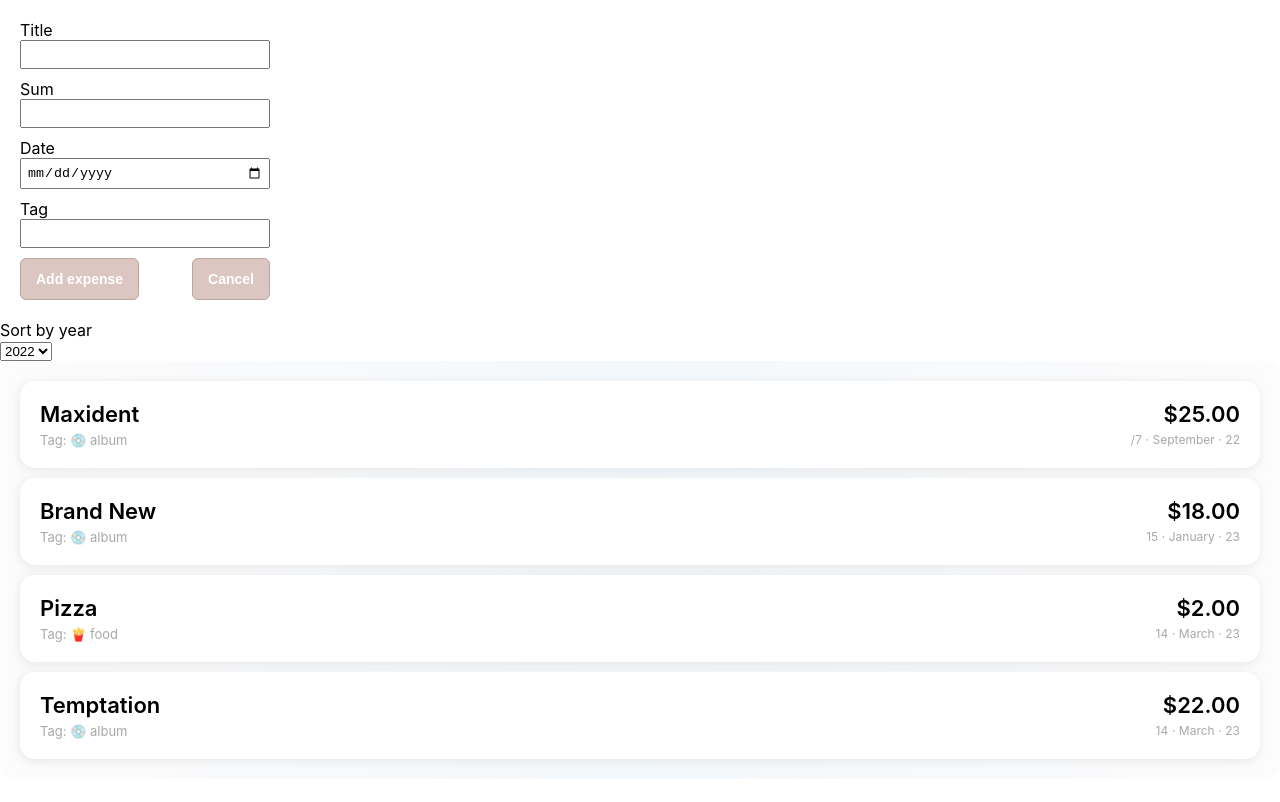
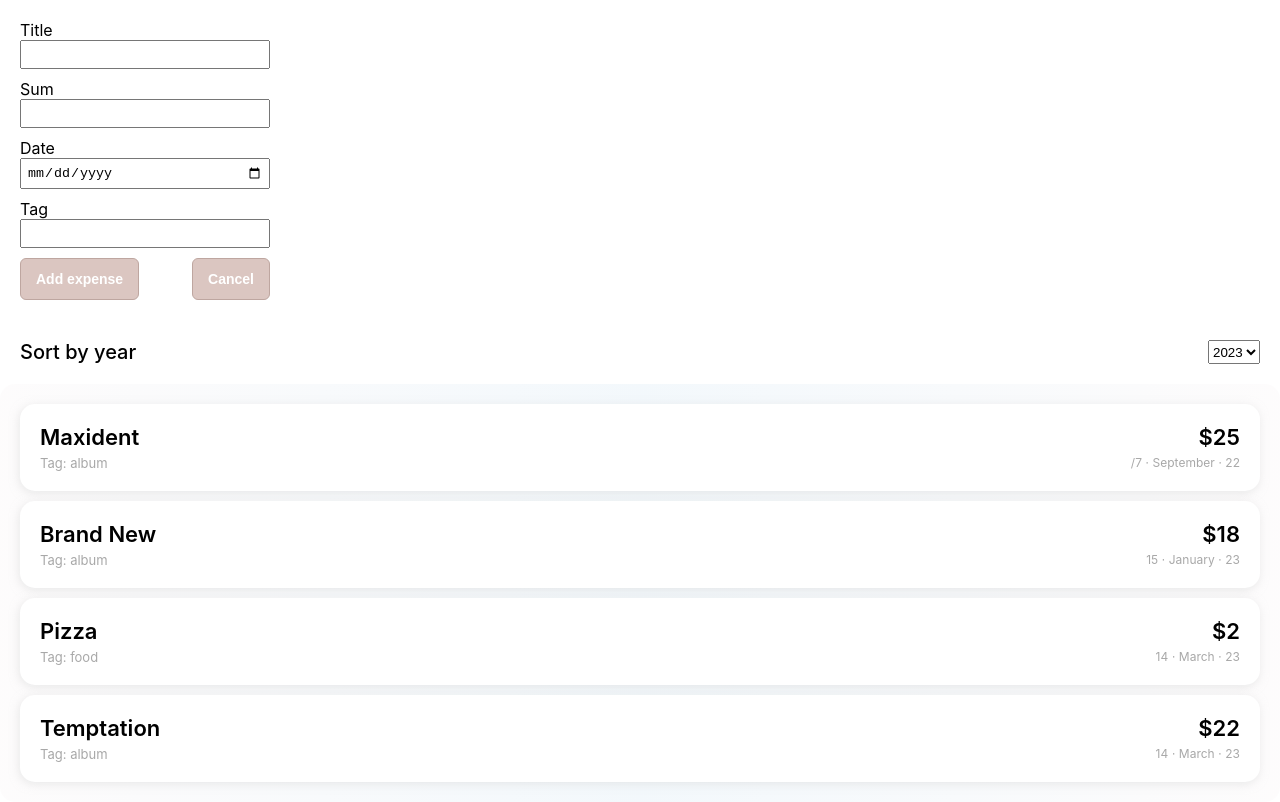
Before and after one commit to potatbut/expenses, a React (Create React App) app: page / in a window 1280 px wide. Built offline with nearby package versions, Linux system fonts and the light colour scheme.

Commit message:
Adding expenses handler

```diff
--- a/src/App.js
+++ b/src/App.js
@@ -1,9 +1,8 @@
+import React, {useState} from "react";
 import Expenses from "./components/Expenses/Expenses";
 import NewExpenses from "./components/NewExpense/NewExpense";
 
-function App() {
-
-  const expenses = [
+const INITIAL_EXPENSES  = [
   {
     date: new Date(2022, 8, 7),
     title: 'Maxident',
@@ -30,9 +29,15 @@ function App() {
   }
 ]
 
+
+function App() {
+
+  const [expenses, setExpenses] = useState(INITIAL_EXPENSES)
+
   const saveExpensDataHandler = (newExpens)  => {
-    expenses.push(newExpens)
-    console.log(expenses)
+    setExpenses(prevExpenses => {
+      return [newExpens, ...prevExpenses]
+    })
   }
 
 
--- a/src/components/Expenses/CostInfo.js
+++ b/src/components/Expenses/CostInfo.js
@@ -4,7 +4,7 @@ import ExpenseDate from './ExpenseDate';
 const CostInfo = (props) => {
   return (
     <div className="expense-cost">
-      <p className="expense-cost__price">${props.cost.toFixed(2)}</p>
+      <p className="expense-cost__price">${props.cost}</p>
       <ExpenseDate date={props.date} />
     </div>
   )
--- a/src/components/Expenses/ExepnsSort.js
+++ b/src/components/Expenses/ExpensSort/ExepnsSort.js
@@ -1,13 +1,17 @@
-import ExpenseSortOption from "./ExpenseSortOption"
+import ExpenseSortOption from "../ExpensSort/ExpenseSortOption"
+import './ExpensSort.css'
+
 const ExpenseSort = (props) => {
   const expenses = props.expenses
+
   const getSelectedYear = (selectedYear) => {
     props.sortYearHandler(selectedYear)
   }
+
   return (
     <div className="sort-block">
       <p className="sort-block__text">Sort by year</p>
-      <ExpenseSortOption expenses={expenses} onYearSelect={getSelectedYear} />
+      <ExpenseSortOption defaultYear={props.defaultYear} expenses={expenses} onYearSelect={getSelectedYear} />
     </div>
   )
 
--- /dev/null
+++ b/src/components/Expenses/ExpensSort/ExpensSort.css
@@ -0,0 +1,7 @@
+.sort-block {
+  display: flex;
+  justify-content: space-between;
+  padding: 20px;
+  font-size: 20px;
+  font-weight: 500;
+}
--- a/src/components/Expenses/ExpenseSortOption.js
+++ b/src/components/Expenses/ExpensSort/ExpenseSortOption.js
@@ -16,7 +16,7 @@ const ExpenseSortOption = (props) => {
   }
 
   return (
-    <select className="sort-block__select" onChange={getYearHandler}>
+    <select value={props.defaultYear} className="sort-block__select" onChange={getYearHandler}>
       {options}
     </select>
   )
--- a/src/components/Expenses/ExpenseInfo.js
+++ b/src/components/Expenses/ExpenseInfo.js
@@ -1,15 +1,11 @@
 const ExpenseInfo = (props) => {
 
-  const emojis = {
-    album: '💿',
-    food: '🍟'
-  }
 
 
   return(
     <div className="expense-item__part expense-info">
       <p className="expense-info__title">{props.title}</p>
-      <p className="expense-info__tag">Tag: { emojis[props.tag]+ ' ' + props.tag }</p>
+      <p className="expense-info__tag">Tag: { props.tag }</p>
     </div>
   )
 }
--- a/src/components/Expenses/ExpenseItem.css
+++ b/src/components/Expenses/ExpenseItem.css
@@ -12,8 +12,8 @@
   width: 100%;
   box-shadow: -1px 2px 10px 0px rgb(214, 214, 214, 0.5);
   background-color: #fff;
+  animation: show 2s;
 }
-
 
 .expense-info__title {
   font-weight: 600;
--- a/src/components/Expenses/ExpenseItem.js
+++ b/src/components/Expenses/ExpenseItem.js
@@ -2,20 +2,11 @@ import './ExpenseItem.css';
 import ExpenseInfo from './ExpenseInfo';
 import CostInfo from './CostInfo';
 import Card from '../UI/Card';
-import React, {useState} from 'react';
 
 const ExpenseItem = (props) => {
-
-  const [title, setTitle] = useState(props.title)
-
-  const changeTitleHandler = () => {
-    setTitle('NEW')
-    console.log(title)
-  }
-
   return (
     <Card className="expense-item">
-      <ExpenseInfo title={title} tag={props.tag} />
+      <ExpenseInfo title={props.title} tag={props.tag} />
       <CostInfo cost={props.cost}  date={props.date}/>
     </Card>
   );
--- a/src/components/Expenses/Expenses.js
+++ b/src/components/Expenses/Expenses.js
@@ -1,16 +1,23 @@
+import React, { useState } from "react"
+
 import ExpenseItem from "./ExpenseItem"
-import ExpenseSort from "./ExepnsSort"
+import ExpenseSort from "./ExpensSort/ExepnsSort"
 
 import Card from "../UI/Card"
 
 const Expenses = (props) => {
+
+  const [defaultYear, setDefaultYear] = useState('2023')
+
   const expenses = props.expenses
+
   const getSortYaer = (year) => {
-    console.log(year)
+    setDefaultYear(year)
   }
+
   return (
     <div className="expense-wrapper">
-      <ExpenseSort expenses={expenses} sortYearHandler={getSortYaer} />
+      <ExpenseSort defaultYear={defaultYear} expenses={expenses} sortYearHandler={getSortYaer} />
       <Card className="expenses-wrapper">
         {expenses.map((expenseItem, index) =>
           <ExpenseItem
```
Lines whose indentation alone changed are shown as unchanged.
